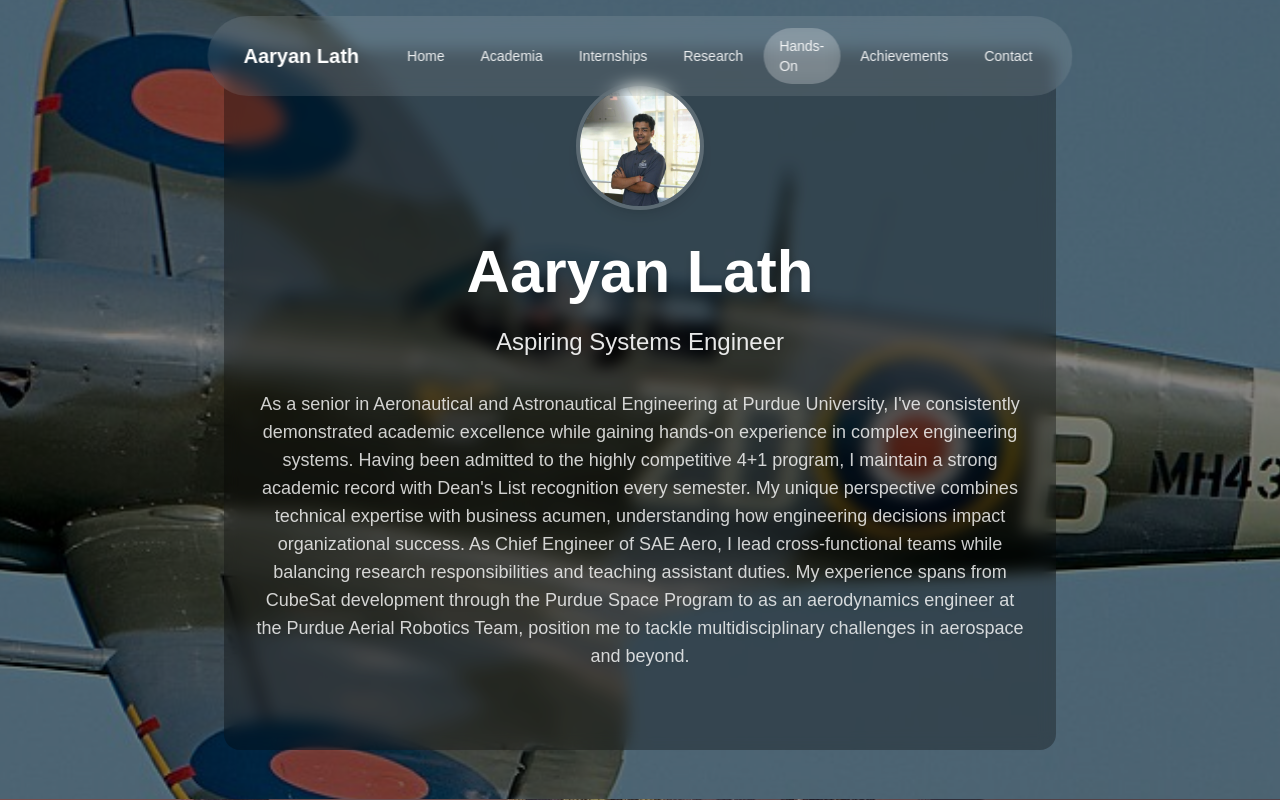
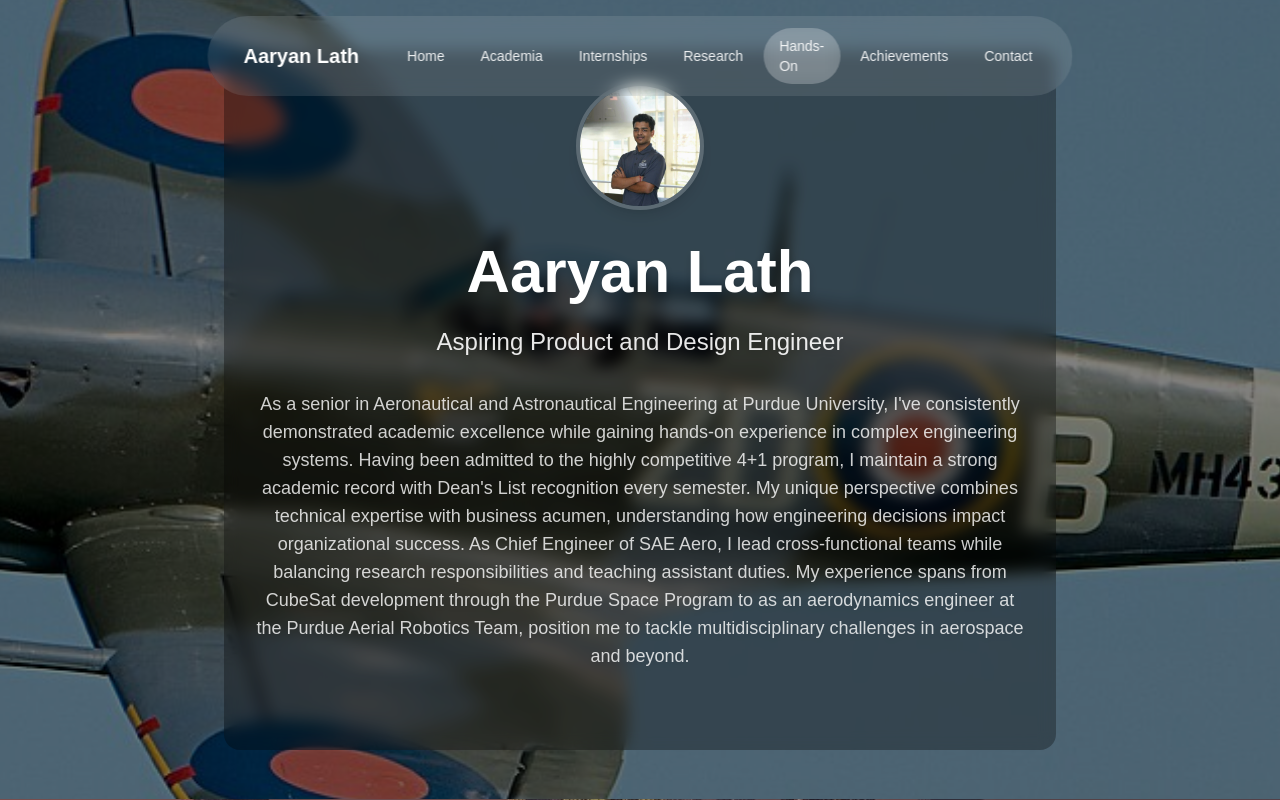
Before and after one commit to aaryan-lath/Personal-Website, a Next.js app: page / in a window 1280 px wide. Shown: the top 800 px of the page. Built offline with nearby package versions, Linux system fonts and the light colour scheme.

Commit message:
remove Technical consultant

```diff
--- a/src/app/page.tsx
+++ b/src/app/page.tsx
@@ -146,7 +146,7 @@ export default function Home() {
   const [currentWordIndex, setCurrentWordIndex] = useState(0);
   const [isScrollingOut, setIsScrollingOut] = useState(false);
 
-  const interests = ['Changemaker', 'Technical Consultant', 'Systems Engineer', 'Product and Design Engineer', 'Aerodynamicist'];
+  const interests = ['Changemaker', 'Systems Engineer', 'Product and Design Engineer', 'Aerodynamicist'];
 
   // Resume and Portfolio options
   const resumeOptions = {
```
